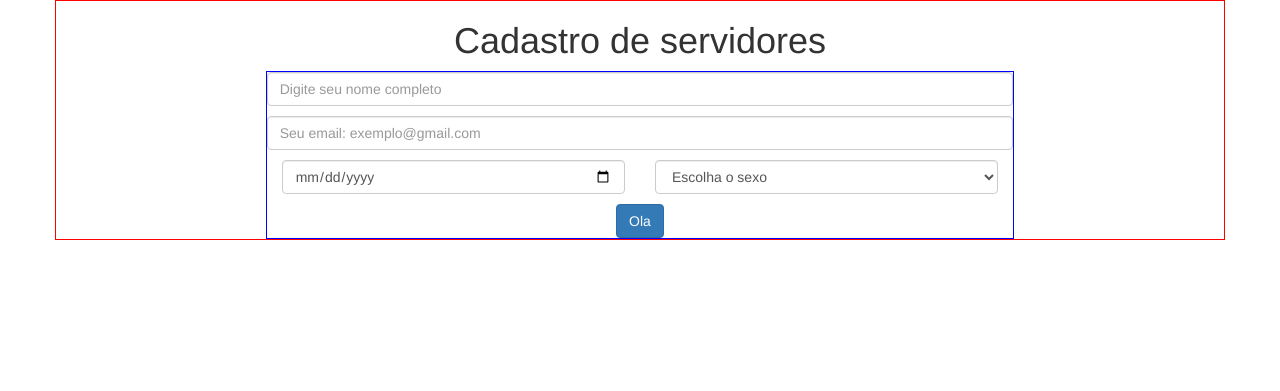
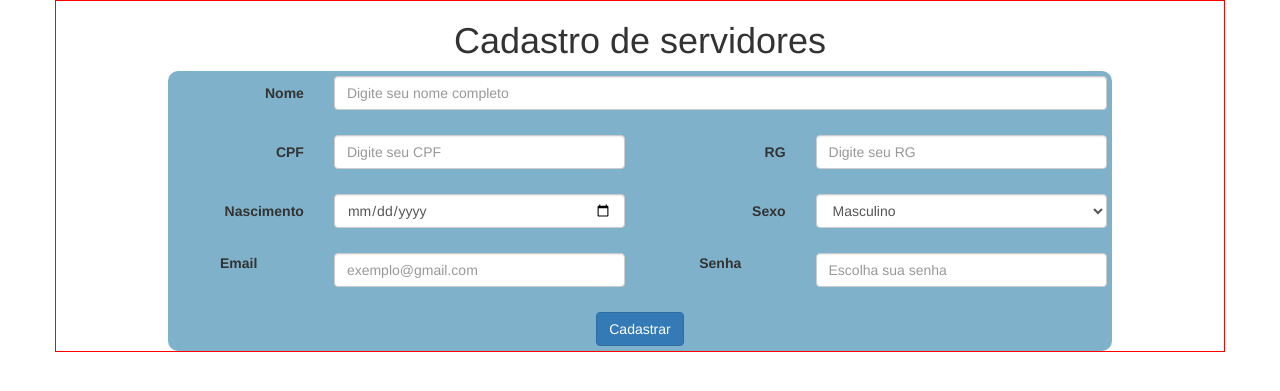
Before and after one commit to sistemaDiarias/SistemaDiarias-1, a PHP site: page /cadastro_servidores.php in a window 1280 px wide. Shown: the top 391 px of the page. Run offline with PHP 8.4, Linux system fonts and the light colour scheme; some libraries are stand-ins or nearby versions.

Commit message:
atualizacao na criação do cadastro de servidores

```diff
--- a/cadastro_servidores.php
+++ b/cadastro_servidores.php
@@ -1,5 +1,5 @@
 <!DOCTYPE html>
-<html lang="en">
+<html lang="pt-br">
 <head>
   <title>Cadastro de servidores</title>
   <meta charset="utf-8">
@@ -15,34 +15,65 @@
     <h1>Cadastro de servidores</h1>
 
     <div class="row">
-        <div class="col-sm-2">
+        <div class="col-sm-1">
 
         </div>
 
-        <div class="col-sm-8">
+        <div class="col-sm-10">
 
-            <form action="index.php" method="get">
+            <form class="form-horizontal" action="index.php" method="get">
                 <div class="form-group">
-                    <input class="form-control" id="nome" type="text" name="nome" placeholder="Digite seu nome completo">
-                    <input class="form-control" id="email" type="email" name="email" placeholder="Seu email: exemplo@gmail.com">
-                    <div class="col-sm-6">
-                        <input class="form-control" id="data" type="date" name="data">
+                    <label class="control-label col-sm-2">Nome</label>
+                    <div class="col-sm-10">
+                        <input class="form-control" id="nome" type="text" name="nome" placeholder="Digite seu nome completo">
                     </div>
-                    <div class="col-sm-6">
-                        <select class="form-control ">
-                            <option>Escolha o sexo</option>
+                </div>
+
+                <div class="form-group">
+                    <label class="control-label col-sm-2">CPF</label>
+                    <div class="col-sm-4">
+                        <input class="form-control" id="cpf" type="number" name="cpf" placeholder="Digite seu CPF" >
+                    </div>
+
+                    <label class="control-label col-sm-2">RG</label>
+                    <div class="col-sm-4">
+                        <input class="form-control" id="rg" type="number" name="rg" placeholder="Digite seu RG" >
+                    </div>
+                </div>
+
+                <div class="form-group">
+                    <label class="control-label col-sm-2">Nascimento</label>
+                    <div class="col-sm-4">
+                        <input class="form-control" id="nascimento" type="date" name="nascimento">
+                    </div>
+
+                    <label class="control-label col-sm-2">Sexo</label>
+                    <div class="col-sm-4">
+                        <select class="form-control" name="sexo">
                             <option>Masculino</option>
                             <option>Feminino</option>
                         </select>
                     </div>
                 </div>
 
-                <button type="submit" class="btn btn-primary">Ola</button>
+                <div class="form-group ">
+                    <label class="col-sm-2">Email</label>
+                    <div class="col-sm-4">
+                        <input class="form-control" id="email" type="email" name="email" placeholder="exemplo@gmail.com">
+                    </div>
+
+                    <label class="col-sm-2">Senha</label>
+                    <div class="col-sm-4">
+                        <input class="form-control" id="senha" type="password" name="senha" placeholder="Escolha sua senha">
+                    </div>
+                </div>
+
+                <button type="submit" class="btn btn-primary">Cadastrar</button>
             </form>
 
         </div>
 
-        <div class="col-sm-2">
+        <div class="col-sm-1">
 
         </div>
     </div>
--- a/css/estilo.css
+++ b/css/estilo.css
@@ -7,5 +7,9 @@
 }
 
 form{
-    border: solid blue 1px;
+    border: solid blue 0px;
+
+    border-radius: 10px;
+    background: rgba(0,100,150,0.5);
+    padding: 5px;
 }
--- a/index.php
+++ b/index.php
@@ -1,5 +1,5 @@
 <!DOCTYPE html>
-<html lang="en">
+<html lang="pt-br">
 <head>
   <title>Pagina inicial</title>
   <meta charset="utf-8">
@@ -13,7 +13,7 @@
 
 <div class="container text-center">
 
-
+    <p>Ir para <a href="cadastro_servidores.php">Cadastro de servidores</a></p>
 </div>
 
 </body>
```
